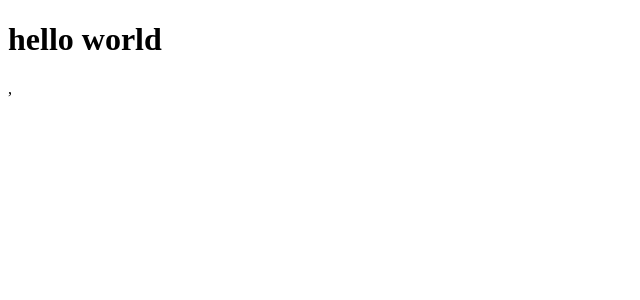
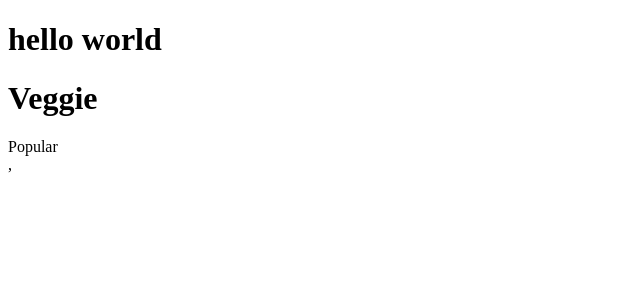
Before and after one commit to B-lovedth/Real-Meal, a React (Create React App) app: page / in a window 1280 px wide. Shown: the top 300 px of the page, without its empty margins (0-640 px from the left). Built offline with nearby package versions, Linux system fonts and the light colour scheme.

Commit message:
sub commit

```diff
--- a/src/App.js
+++ b/src/App.js
@@ -1,11 +1,12 @@
 // import {BrowserRouter as Router,Route,Switch } from 'react-router-dom'
-
+import Home from "./pages/Home";
 
 
 function App() {
   return (
     <div className="App">
       <h1>hello world</h1>
+      <Home/>
     </div>
     );
 }
--- a/src/components/Popular.jsx
+++ b/src/components/Popular.jsx
@@ -2,7 +2,7 @@
 const Popular = () => {
   return (
     <div>
-
+      Popular
     </div>
   )
 }
--- a/src/components/Veggie.jsx
+++ b/src/components/Veggie.jsx
@@ -3,7 +3,7 @@ import React from 'react'
 const Veggie = () => {
   return (
     <div>
-
+      <h1>Veggie</h1>
     </div>
   )
 }
```
